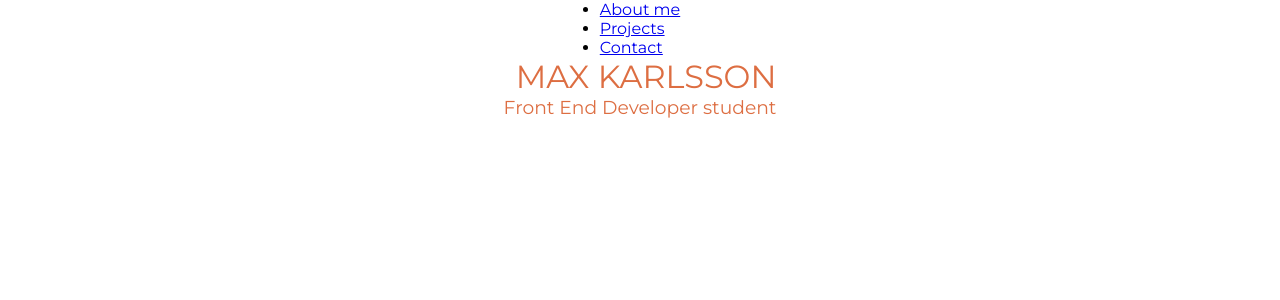
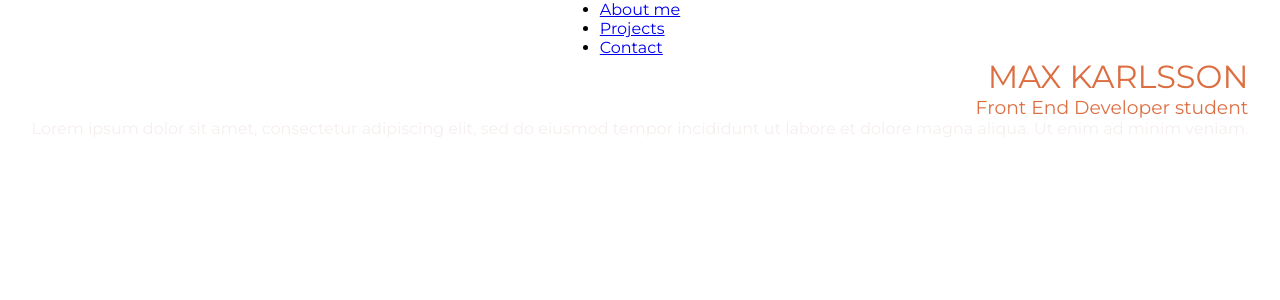
Before and after one commit to maxtkarlsson/portfolio-react, a React (Vite) app: page / in a window 1280 px wide. Shown: the top 300 px of the page. Built offline with nearby package versions, Linux system fonts and the light colour scheme.

Commit message:
(feat): Add content and styling to About

```diff
--- /dev/null
+++ b/src/components/About.scss
@@ -0,0 +1,5 @@
+@use "../style/base" as b;
+
+.about-text {
+  color: b.$mgrey;
+}
--- a/src/components/About.tsx
+++ b/src/components/About.tsx
@@ -1,12 +1,18 @@
 import { PageTitle } from "./PageTitle";
+import "./About.scss";
 
 export const About = () => {
   return (
-    <>
+    <div className="main-container__left--middle">
       <PageTitle
         title="MAX KARLSSON"
         desc="Front End Developer student"
       ></PageTitle>
-    </>
+      <p className="about-text">
+        Lorem ipsum dolor sit amet, consectetur adipiscing elit, sed do eiusmod
+        tempor incididunt ut labore et dolore magna aliqua. Ut enim ad minim
+        veniam.
+      </p>
+    </div>
   );
 };
--- a/src/style/_base.scss
+++ b/src/style/_base.scss
@@ -8,6 +8,7 @@ $desktop: 768px;
 $morange: #dd6e42;
 $mgrey: #f5efed;
 $mblack: #000000;
+$bkgblue: #001d3d;
 
 /* Resets */
 * {
```
